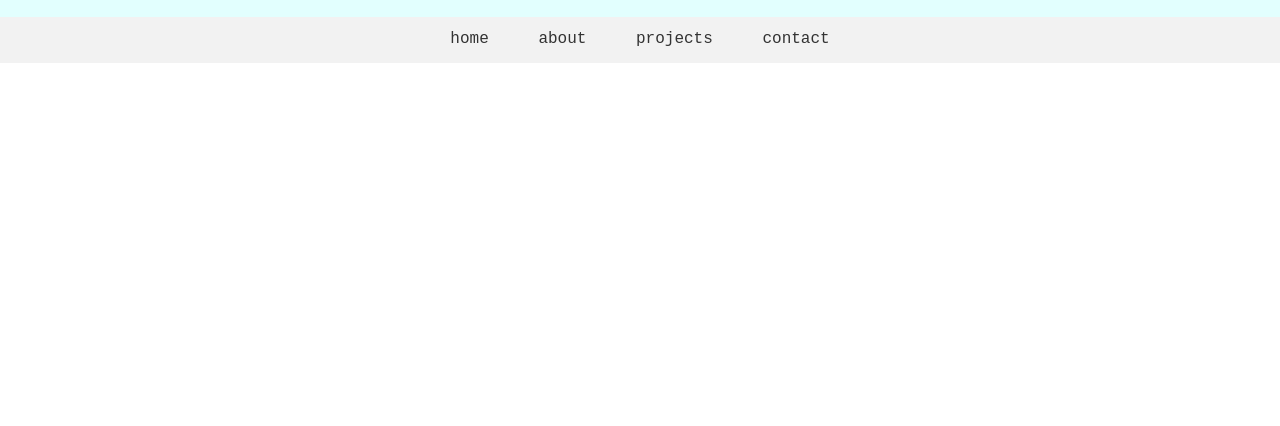
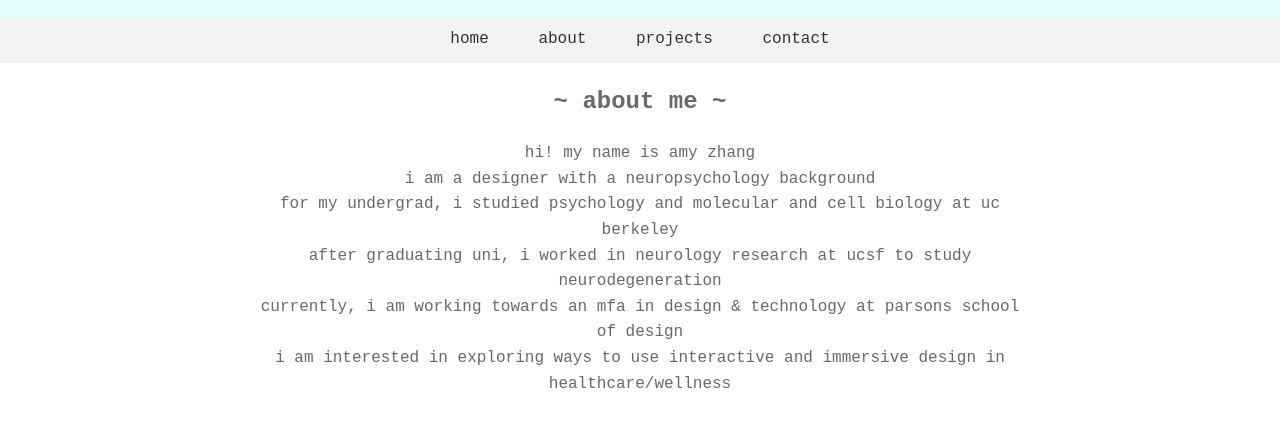
Before and after one commit to xx4myzz/cc-portfolio, a plain HTML site: page about.html in a window 1280 px wide. Shown: the part 74-500 px from the top of the page. Drawn offline with nearby package versions, Linux system fonts and the light colour scheme.

Commit message:
Update about.html

```diff
--- a/about.html
+++ b/about.html
@@ -20,3 +20,17 @@
         <a href="ccprojects.html">projects</a>
         <a href="contact.html">contact</a>
     </nav>
+    <div class="page-title">
+        <h2>~ about me ~</h2>
+      </div>
+
+      <div class="page-description">
+        <p>hi! my name is amy zhang</p>
+        <p>i am a designer with a neuropsychology background</p>
+        <p>for my undergrad, i studied psychology and molecular and cell biology at uc berkeley</p>
+        <p>after graduating uni, i worked in neurology research at ucsf to study neurodegeneration</p>
+        <p>currently, i am working towards an mfa in design & technology at parsons school of design</p>
+        <p>i am interested in exploring ways to use interactive and immersive design in healthcare/wellness</p>
+      </div>
+</body>
+</html>
```
